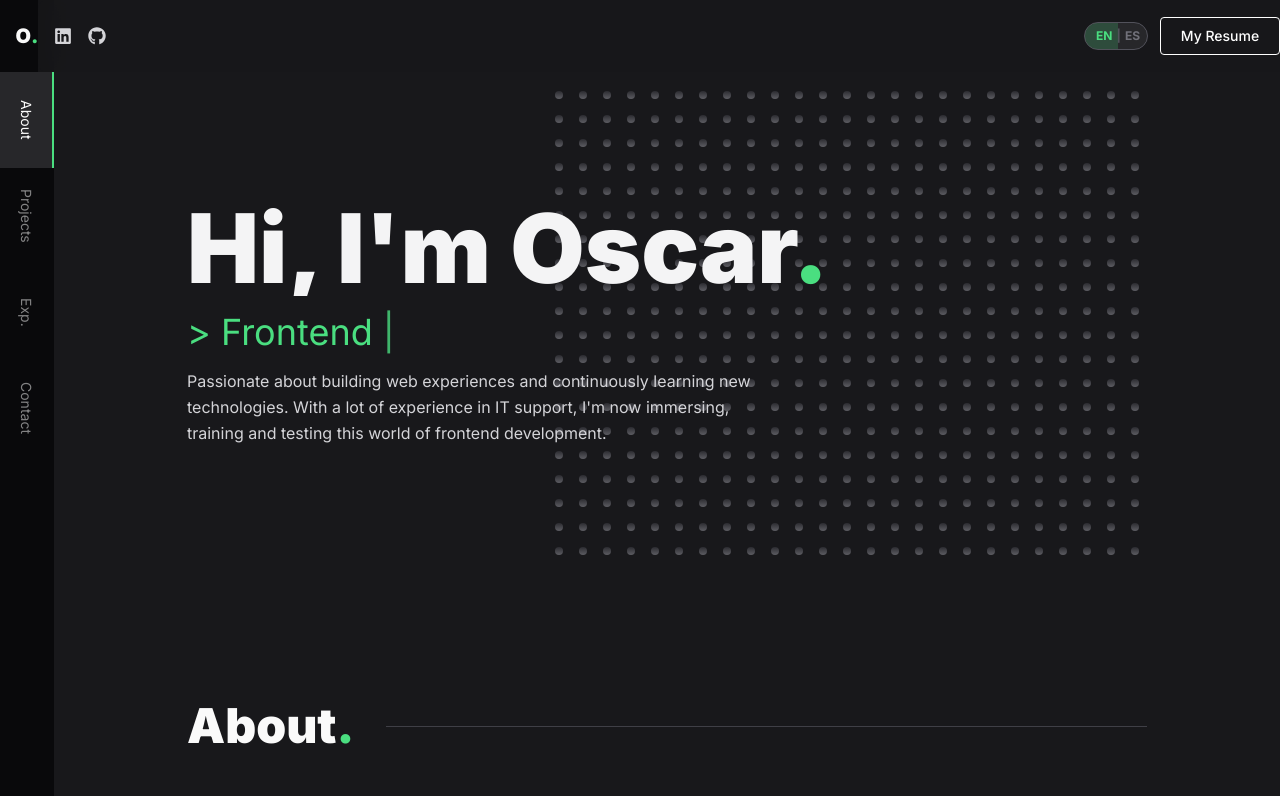
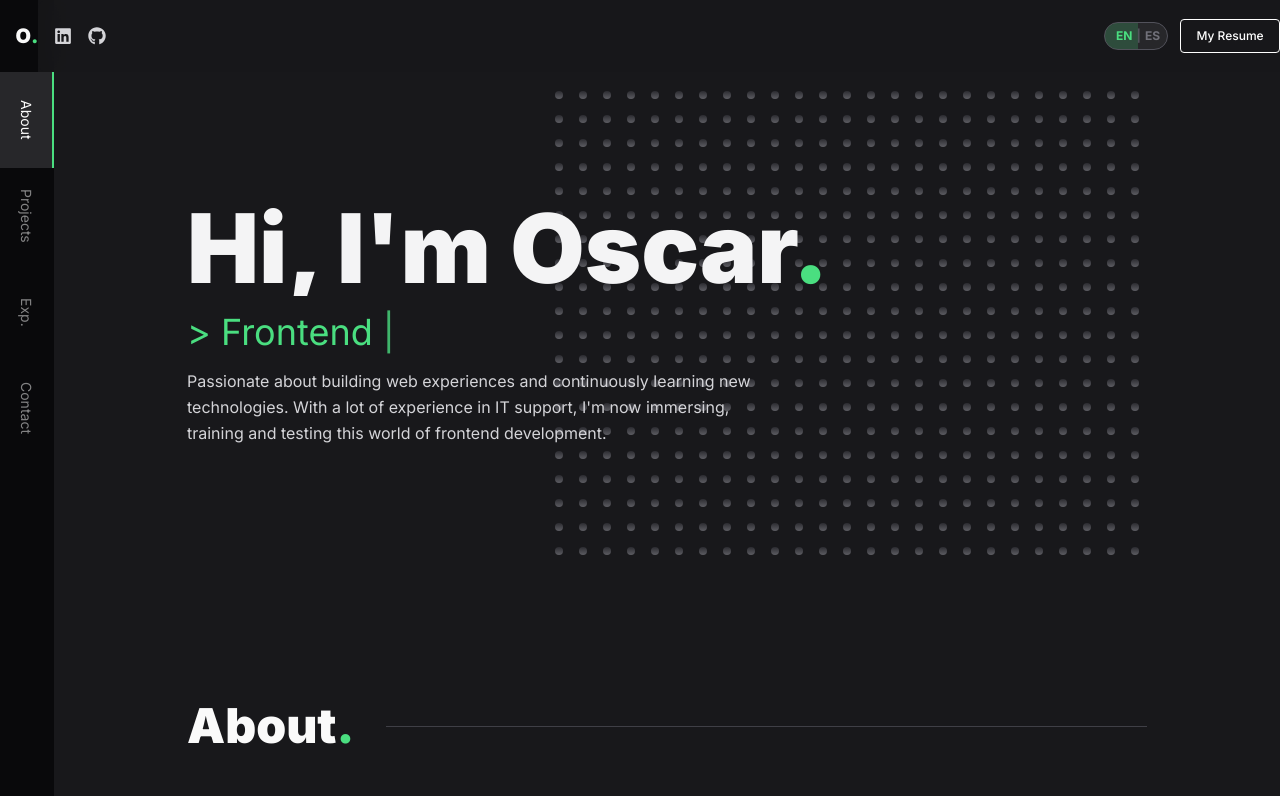
Before and after one commit to oalcalde21/portfolio, a Next.js app: page / in a window 1280 px wide. Shown: the top 796 px of the page. Built offline with nearby package versions, Linux system fonts and the light colour scheme.

Commit message:
fix: reduce resume button size to fit screen

```diff
--- a/src/components/nav/Header.jsx
+++ b/src/components/nav/Header.jsx
@@ -14,24 +14,22 @@ export const Header = () => {
 
   return (
     <div className="sticky top-0 z-20 bg-zinc-900/80 backdrop-blur-md -mx-4 px-4">
-      <header className="h-[72px] flex items-center justify-between">
+      <header className="h-[72px] flex items-center justify-end gap-3">
         <MyLinks />
-        <div className="flex items-center gap-3">
         <LanguageToggle />
         <button
           onClick={() => window.open(cvUrl)}
-            className="w-[120px] text-center border border-white text-white px-4 py-2 rounded text-sm font-medium hover:bg-white hover:text-zinc-900 transition-colors"
+          className="w-[100px] text-center border border-white text-white px-3 py-2 rounded text-xs font-medium hover:bg-white hover:text-zinc-900 transition-colors"
         >
           {t("resumeBtn")}
         </button>
-        </div>
       </header>
     </div>
   );
 };
 
 export const MyLinks = () => (
-  <div className="flex items-center text-lg gap-4">
+  <div className="flex items-center text-lg gap-4 mr-auto">
     <Link href="https://www.linkedin.com/in/oscar-alcalde/" target="_blank" rel="noopener noreferrer" className="text-zinc-300 hover:text-green-400">
       <FaLinkedin />
     </Link>
```
Lines whose indentation alone changed are shown as unchanged.
